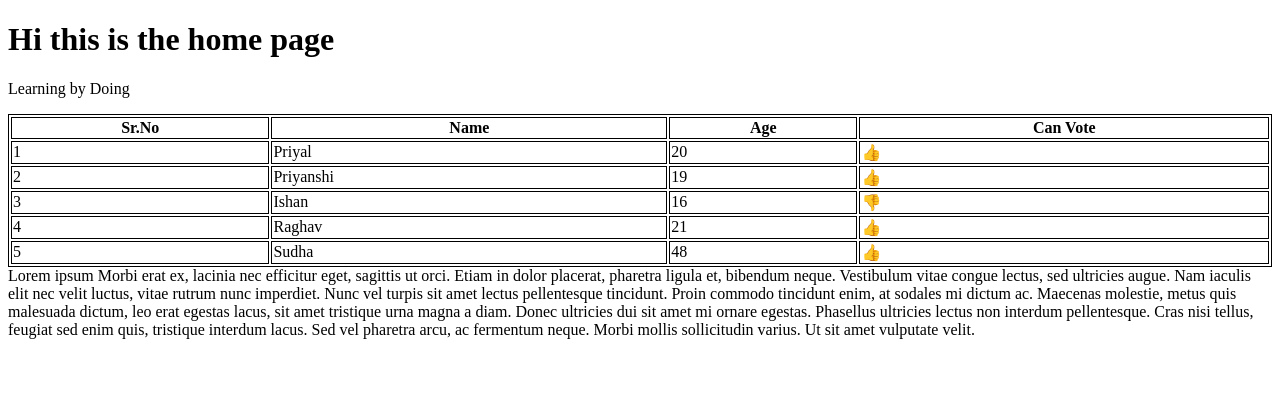
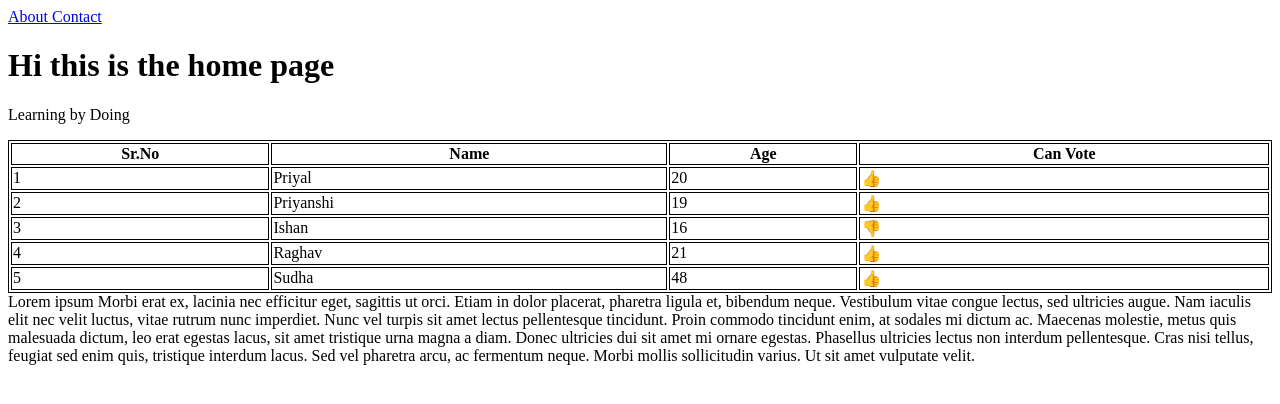
Before and after one commit to Priyal595/django-learning, a Django app: page / in a window 1280 px wide. Shown: the top 404 px of the page. Run offline with Django 5.2, Linux system fonts and the light colour scheme.

Commit message:
Added the navigation on all the 3 pages

```diff
--- a/core/home/templates/index.html
+++ b/core/home/templates/index.html
@@ -13,6 +13,12 @@
 </head>
 
 <body>
+    <a href='/about/'>
+        About
+    </a>
+    <a href='/contact/'>
+        Contact
+    </a>
     <h1>Hi this is the home page</h1>
     <p> Learning by Doing </p>
 
@@ -42,6 +48,7 @@
 
 {{text}}
 
+
     <script>
         console.log("Hii Django")
     </script>
```
Also changed, not shown: core/home/templates/about.html (+8 -0 lines), core/home/templates/contact.html (+7 -0 lines).
